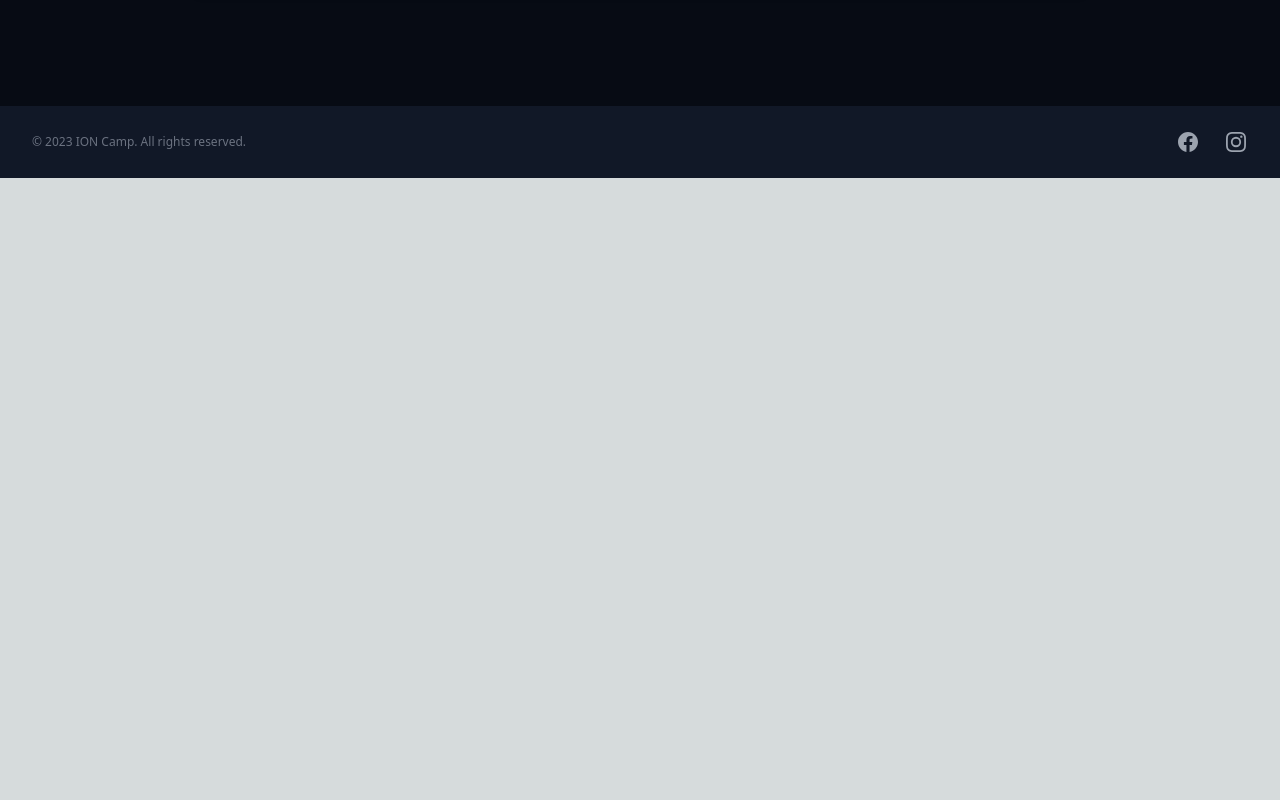
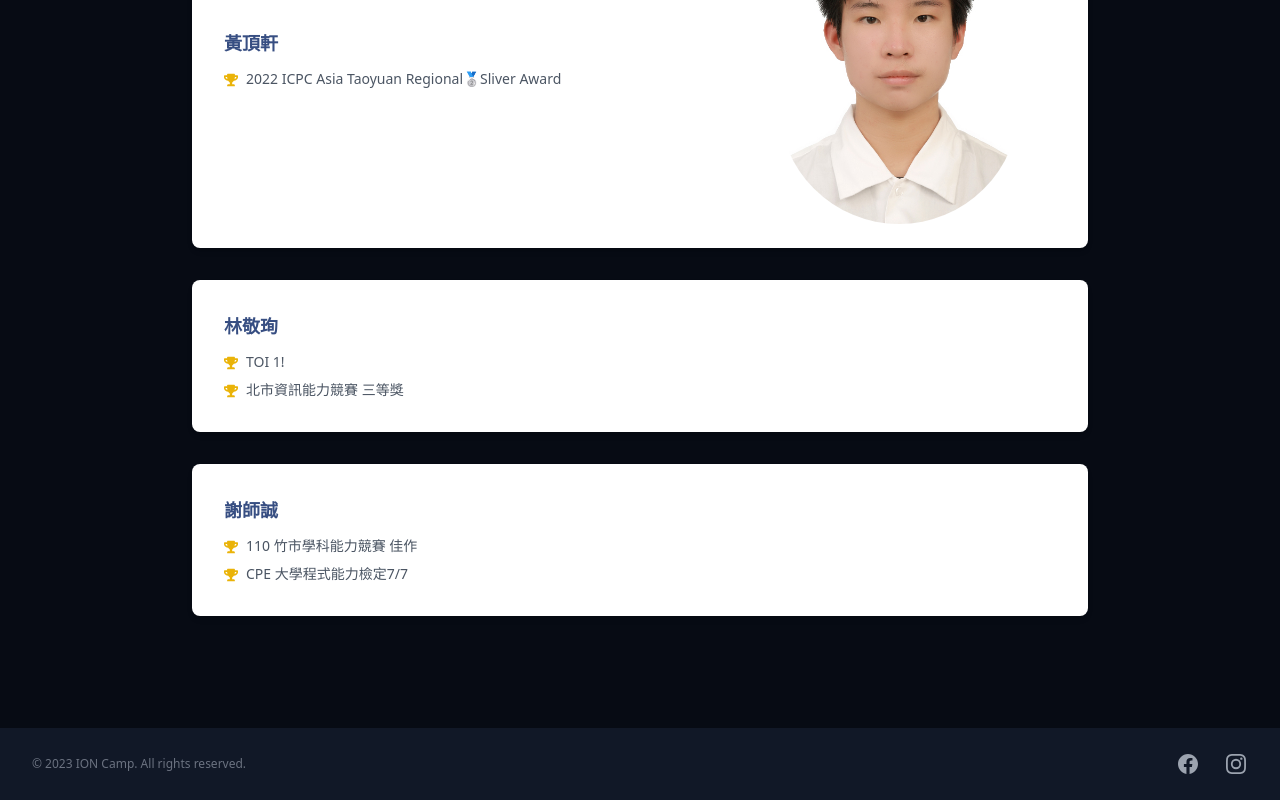
Before and after one commit to ioncamp-internal/web-ionc, a Next.js app: page /lecturers in a window 1280 px wide. Shown: the part 1996-2796 px from the top of the page. Before the commit the page ends 2174 px from the top, so only its background shows below. Built offline with nearby package versions, Linux system fonts and the light colour scheme.

Commit message:
update˚

```diff
--- a/src/pages/lecturers/index.js
+++ b/src/pages/lecturers/index.js
@@ -5,6 +5,7 @@ import Footer from '../../components/Footer'
 import Background from "@/components/Background";
 import Lecturer from "@/components/Lecturer";
 import HNO2 from "@/images/hno2.jpg";
+import RAT from "@/images/rat.JPG";
 
 const inter = Inter({subsets: ['latin']})
 const lecturers = [
@@ -60,8 +61,22 @@ const lecturers = [
     },
     {
         name: "黃頂軒",
-        // id: "grorge",
+        avatarUrl: RAT,
         experiences: ['2022 ICPC Asia Taoyuan Regional🥈Sliver Award'],
+    },
+    {
+        name: "林敬珣",
+        experiences: [
+            'TOI 1!',
+            '北市資訊能力競賽 三等獎'
+        ],
+    },
+    {
+        name: "謝師誠",
+        experiences: [
+            '110 竹市學科能力競賽 佳作',
+            'CPE 大學程式能力檢定7/7'
+        ],
     },
 ];
 export default function Home() {
```
Also changed, not shown: src/images/rat.JPG (added).
